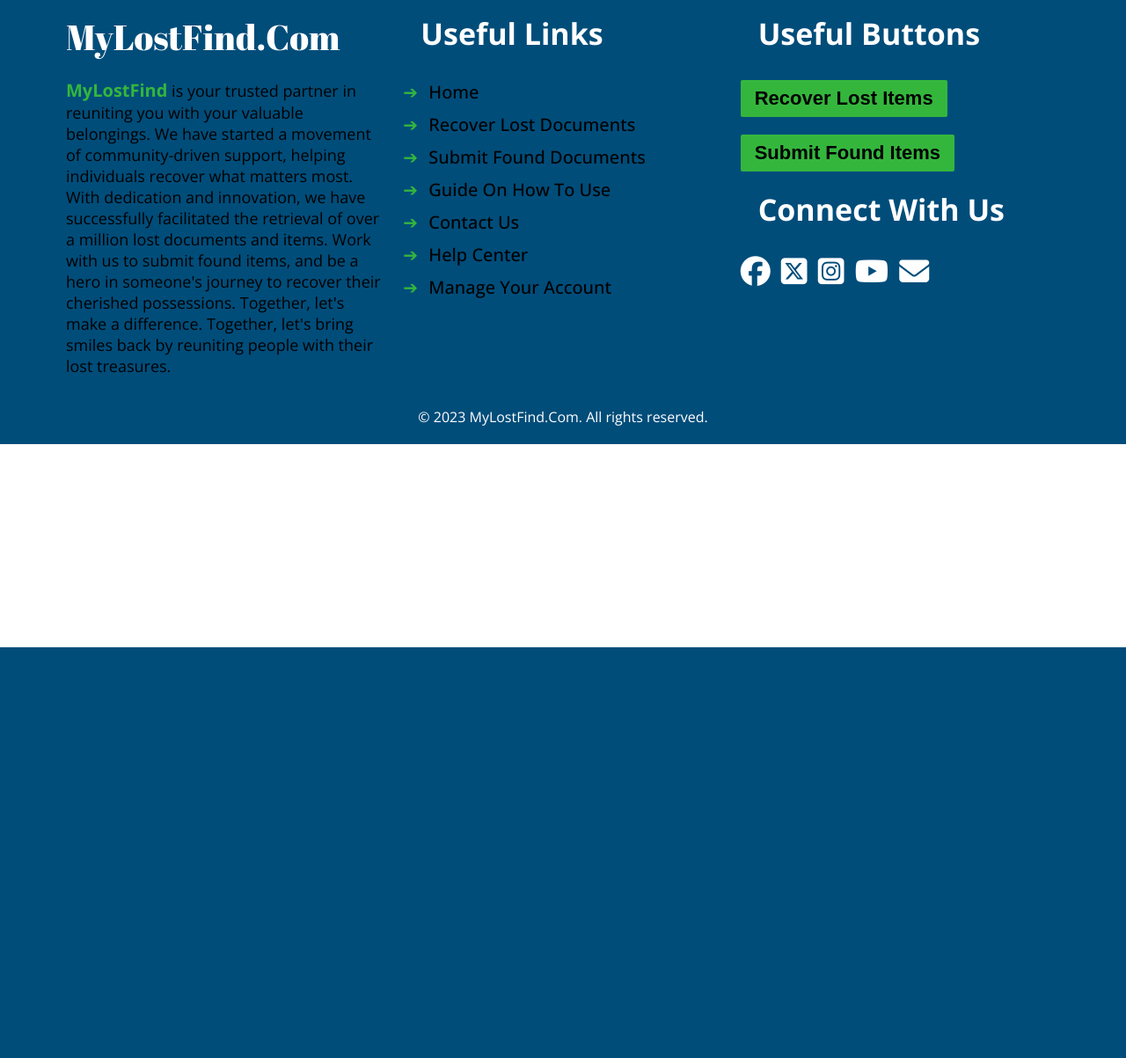
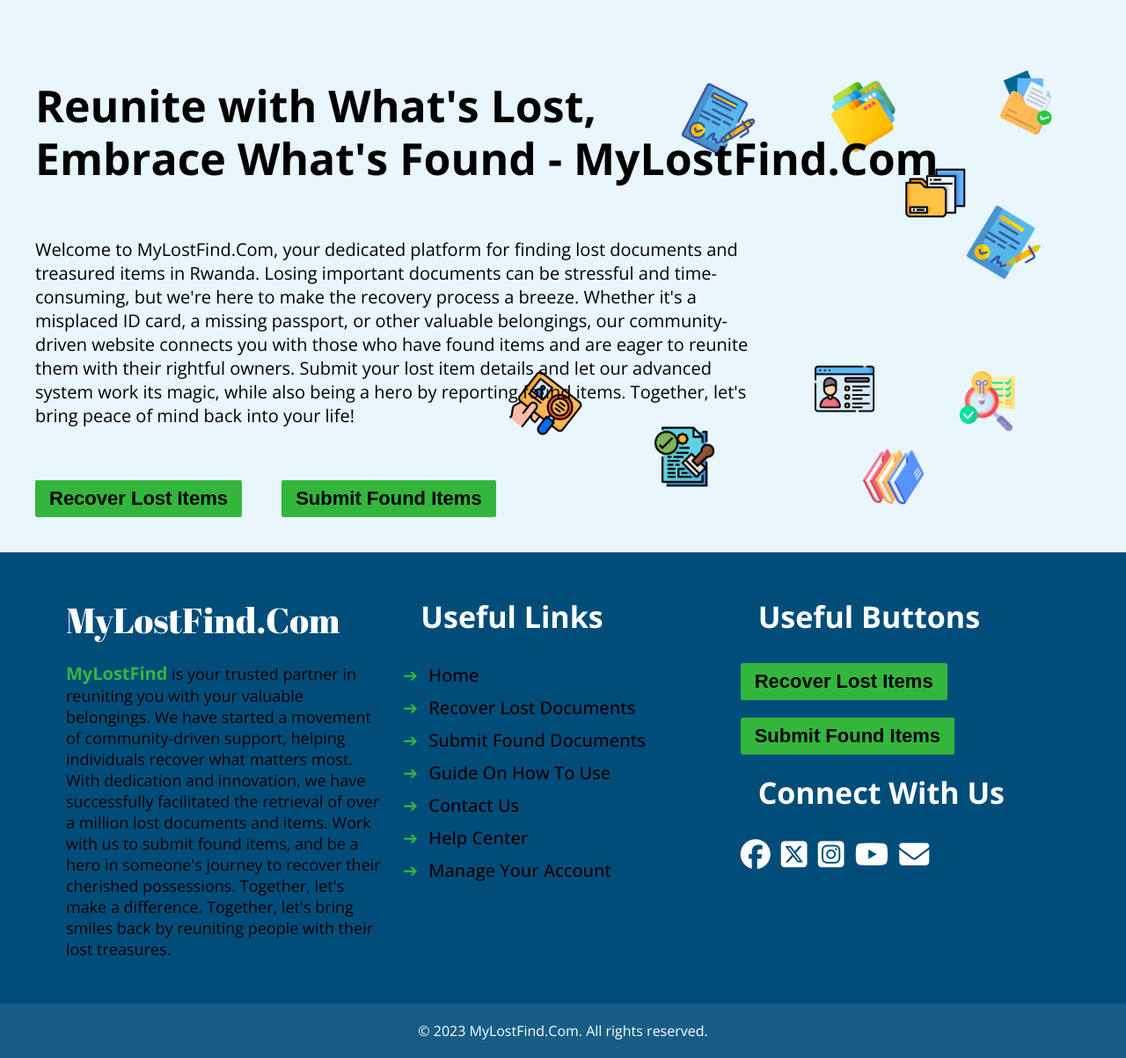
Before and after one commit to Derrick-Nuby/My-Lost-Find, a PHP site: page / in a window 1280 px wide. Shown: the part 64-1267 px from the top of the page at 88% size. Before the commit the page ends 800 px from the top, so only its background shows below. Run offline with PHP 8.4, Linux system fonts and the light colour scheme; some libraries are stand-ins or nearby versions.

Commit message:
corrected linkings

```diff
--- a/index.html
+++ b/index.html
@@ -32,7 +32,7 @@
     </header>
 
     <main>
-        <!-- <div class="hero-section">
+        <div class="hero-section">
             <div class="left">
                 <div class="bigtitle">
                     Reunite with What's Lost, <br>Embrace What's Found - <span>MyLostFind.Com</span>
@@ -44,13 +44,13 @@
                 and let our advanced system work its magic, while also being a hero by reporting found items. Together, let's bring
                 peace of mind back into your life!</p>
                 <button class="cta">Recover Lost Items</button>
-                <button class="cta">Submit Found Items</button>
+                <button class="cta mrglft">Submit Found Items</button>
             </div>
 
             <div class="right">
 
             </div>
-        </div> -->
+        </div>
     </main>
 
     <footer>
--- a/styles.css
+++ b/styles.css
@@ -112,25 +112,6 @@
     height: 30px;
 }
 
-/* ?heroo  section*/
-
-.hero-section {
-    background-color: #aadbf841;
-    padding: 40px 40px;
-}
-.bigtitle {
-    margin-top: 50px;
-    font-size: 50px;
-    font-weight: 700;
-    line-height: 1.2;
-}
-
-.othertxt {
-    width: 70%;
-    margin-top: 60px;
-    margin-bottom: 60px;
-}
-
 .cta {
     background-color: #34b63d;
     font-size: 22px;
@@ -141,16 +122,14 @@
 .cta:hover {
     border-radius: 4px;
     background-color: #34b63d5d;
-    color: var(--wbg);
     transition: 500ms;
 }
 
 
 
-/* footer section designs */
 footer {
     background-color: var(--primary);
-    padding: 15px 75px;
+    padding: 50px 75px;
     display: grid;
     grid-template-columns: repeat(3, 1fr);
     grid-gap: 20px;
@@ -214,12 +193,53 @@
 }
 
 .copy {
-    background-color: var(--primary);
+    background-color: #004d7ae8;
     color: var(--wbg);
     font-size: 16px;
     text-align: center;
     padding: 20px 10px;
 }
+
+/* hero continues here */
+.hero-section {
+    background-color: #aadbf8;
+    background-image: url(./images/allbg.png);
+    background-position: center;
+    background-repeat: no-repeat;
+    background-size: cover;
+    padding: 40px 40px;
+}
+
+.bigtitle {
+    margin-top: 50px;
+    font-size: 50px;
+    font-weight: 700;
+    line-height: 1.2;
+}
+
+.othertxt {
+    width: 70%;
+    margin-top: 60px;
+    margin-bottom: 60px;
+}
+
+.mrglft {
+    margin-left: 40px;
+}
+
+
+
+
+
+
+
+
+
+
+
+
+
+
 
 
 
@@ -304,6 +324,10 @@
         flex-direction: column;
     }
 
+    .hero-section {
+    background-position: right;
+    }
+
 
 
 
```
Also changed, not shown: pages/submit.html (+6 -6 lines), images/allbg.png (added), pages/all.css, 1 other file.
